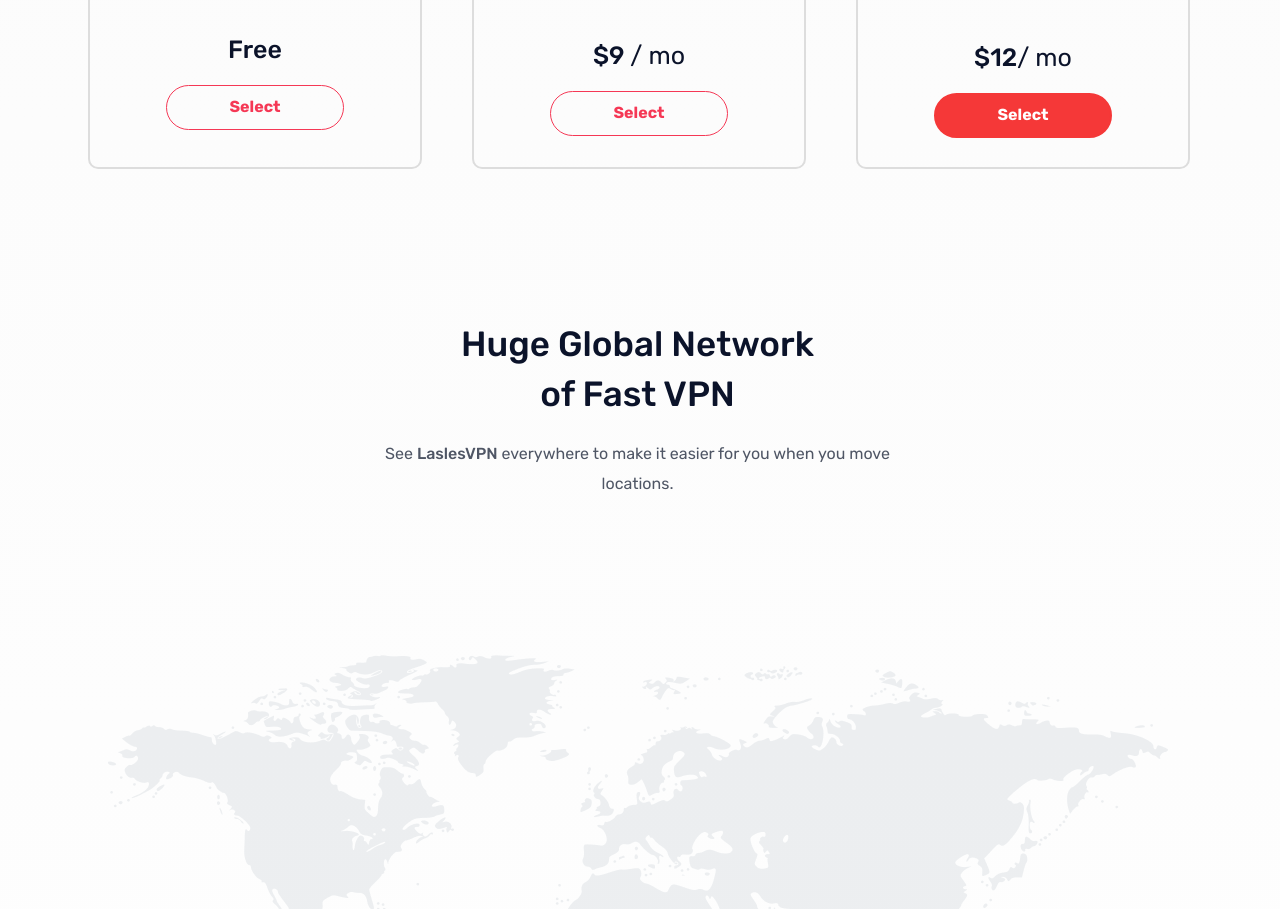
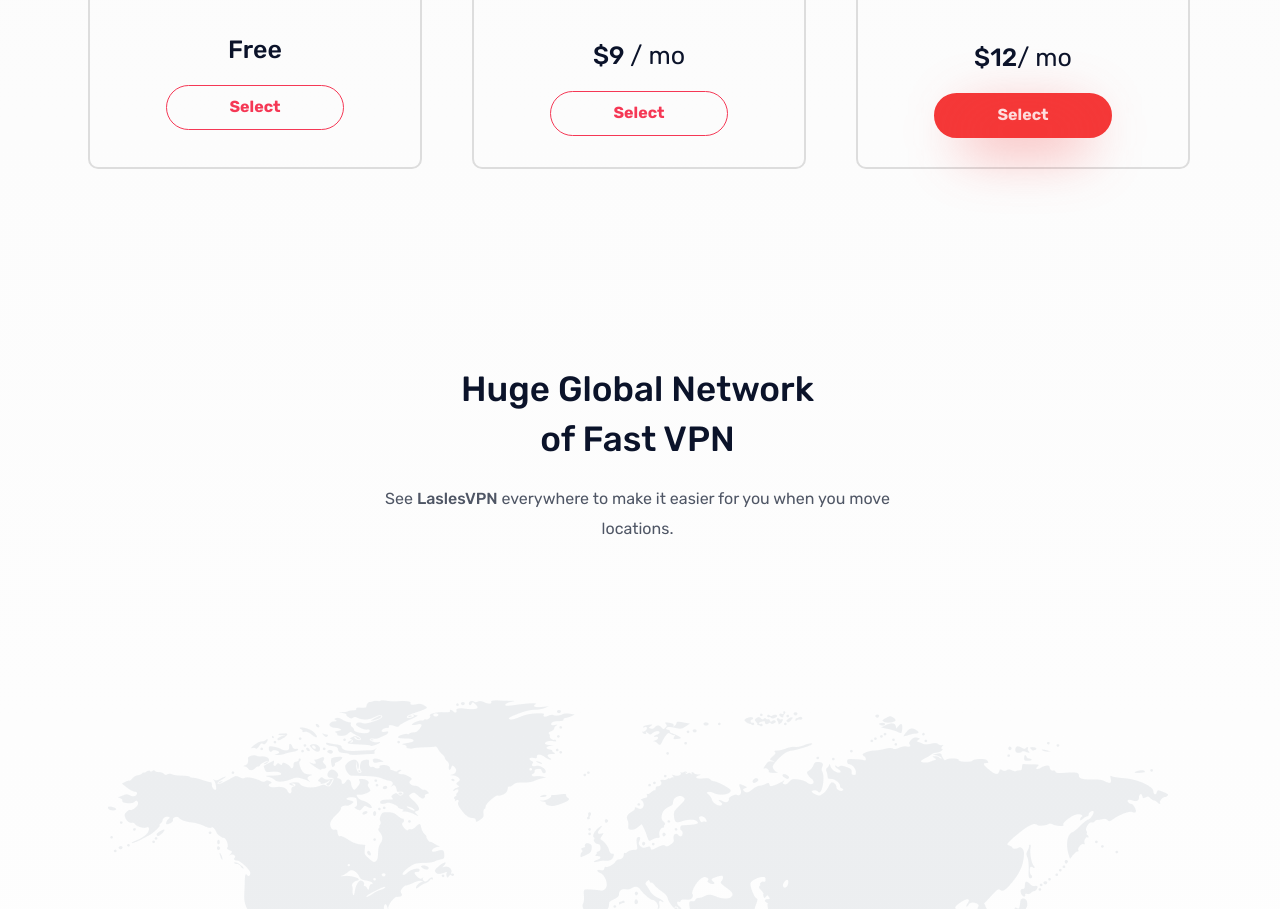
Before and after one commit to b4v06/homework_8, a plain HTML site: page index.html in a window 1280 px wide. Shown: the part 2496-3405 px from the top of the page. Drawn offline with nearby package versions, Linux system fonts and the light colour scheme.

Commit message:
final version

```diff
--- a/index.html
+++ b/index.html
@@ -345,6 +345,7 @@
                     </button>
                 </div>
             </div>
+            <div class="section-4__button-shadow"></div>
         </section>
         <!-- Map with brands section -->
         <section class="main__section-5">
--- a/styles/styles.css
+++ b/styles/styles.css
@@ -368,6 +368,18 @@
     font-weight: 700;
 }
 
+.section-4__button-shadow {
+    position: relative;
+    left: 386px;
+    bottom: 60px;
+    width: 127.383px;
+    height: 45px;
+    border-radius: 10px;
+    background: rgba(245, 56, 56, 0.35);
+    filter: blur(27px);
+    z-index: 15;
+}
+
 /* END SECTION 4 */
 
 /* SECTION 5 */
```
